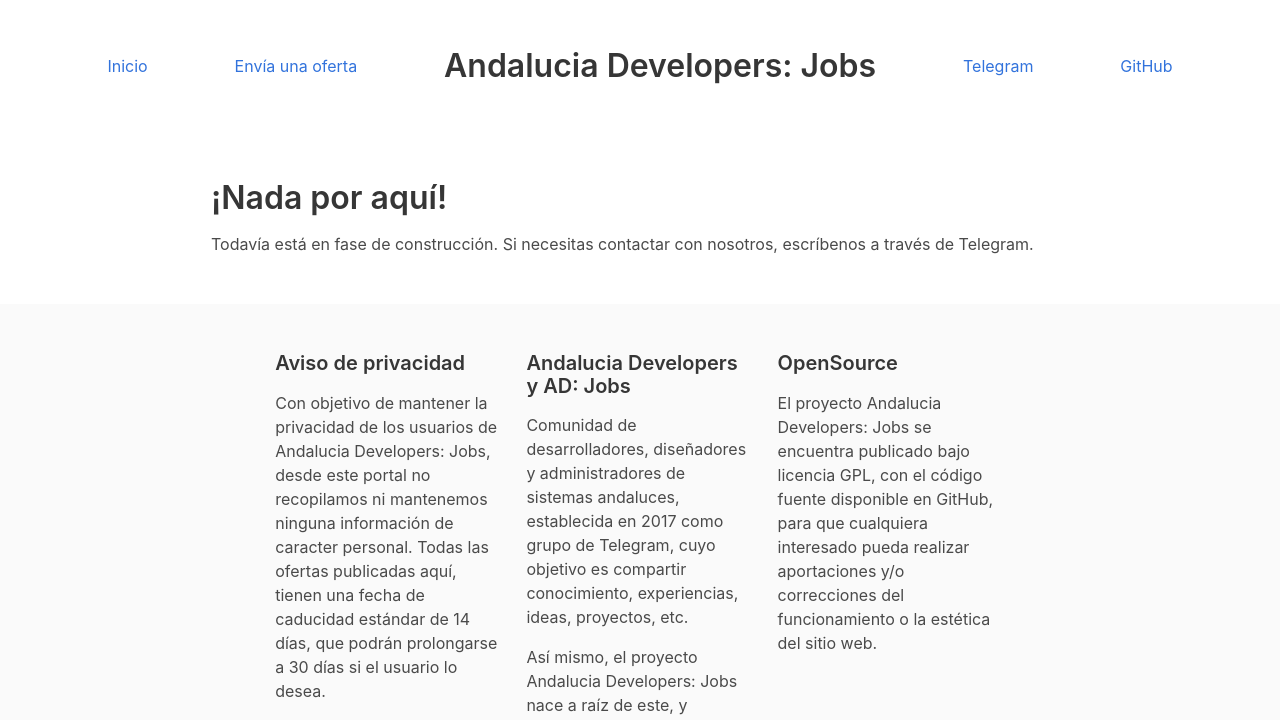
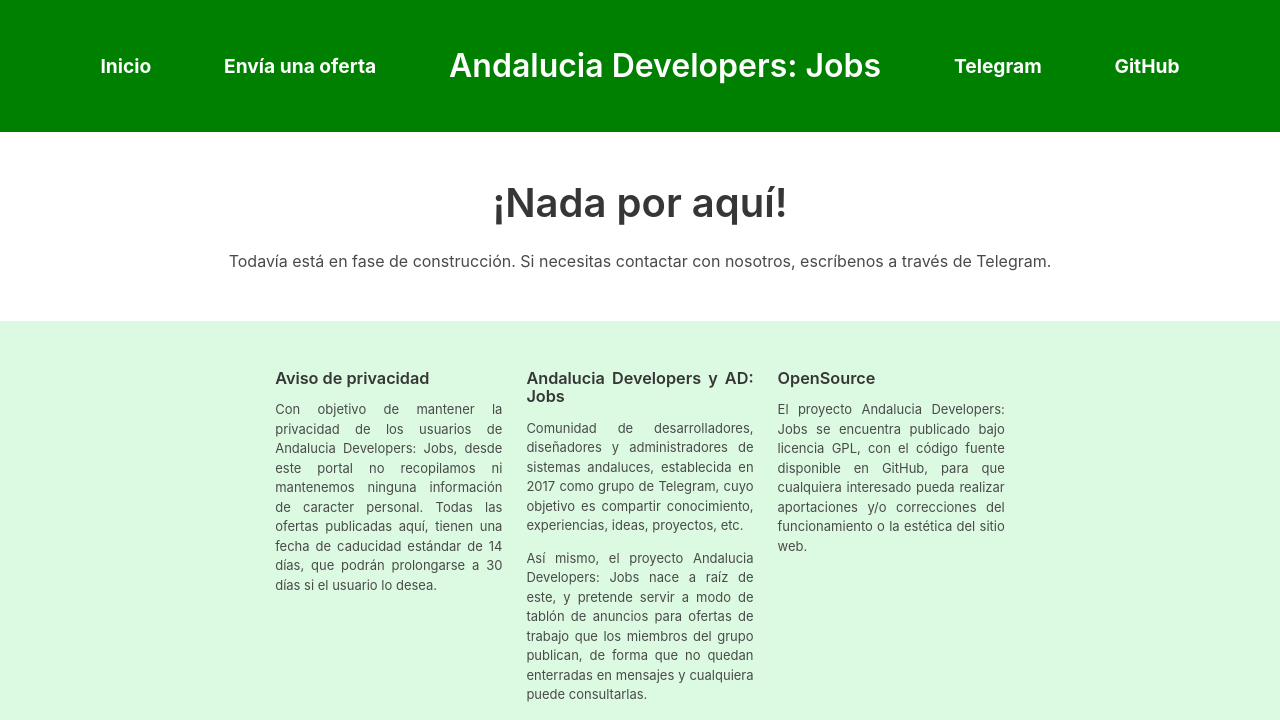
Before and after one commit to JuanjoSalvador/ad-jobs, a Flask app: page /contacto in a window 1280 px wide. Shown: the top 720 px of the page. Run offline with Flask 2, Linux system fonts and the light colour scheme; some libraries are stand-ins or nearby versions.

Commit message:
Mejoras menores

```diff
--- /dev/null
+++ b/statics/css/theme.css
@@ -0,0 +1,31 @@
+nav.level div.level-item a.link {
+    color: white;
+    font-weight: bold;
+    font-size: larger;
+}
+
+nav.level div.level-item a.link:hover {
+    /*color: rgb(50, 115, 220);*/
+    text-decoration: underline;
+}
+
+section.hero.is-green {
+    background-color: green;
+    color: white;
+}
+
+section.hero.is-green div.hero-body div.container nav.level div.level-item h1.title {
+    color: white;
+}
+
+footer.footer {
+    background-color: rgb(220, 250, 226);
+}
+footer.footer .content .columns {
+    font-size: small;
+    text-align: justify;
+}
+
+.is-centered {
+    text-align: center;
+}
--- a/templates/contacto.jinja
+++ b/templates/contacto.jinja
@@ -6,9 +6,9 @@
         <div class="container">
             <div class="columns is-flex">
                 <div class="column"></div>
-                <div class="column is-three-quarters">
+                <div class="column is-three-quarters is-centered">
                     <div class="content">
-                    <h1>¡Nada por aquí!</h1>
+                    <h2 class="title is-2">¡Nada por aquí!</h2>
                     <p>Todavía está en fase de construcción. Si necesitas contactar con nosotros, escríbenos a través de Telegram.</p>
                     </div>
                 </div>
```
